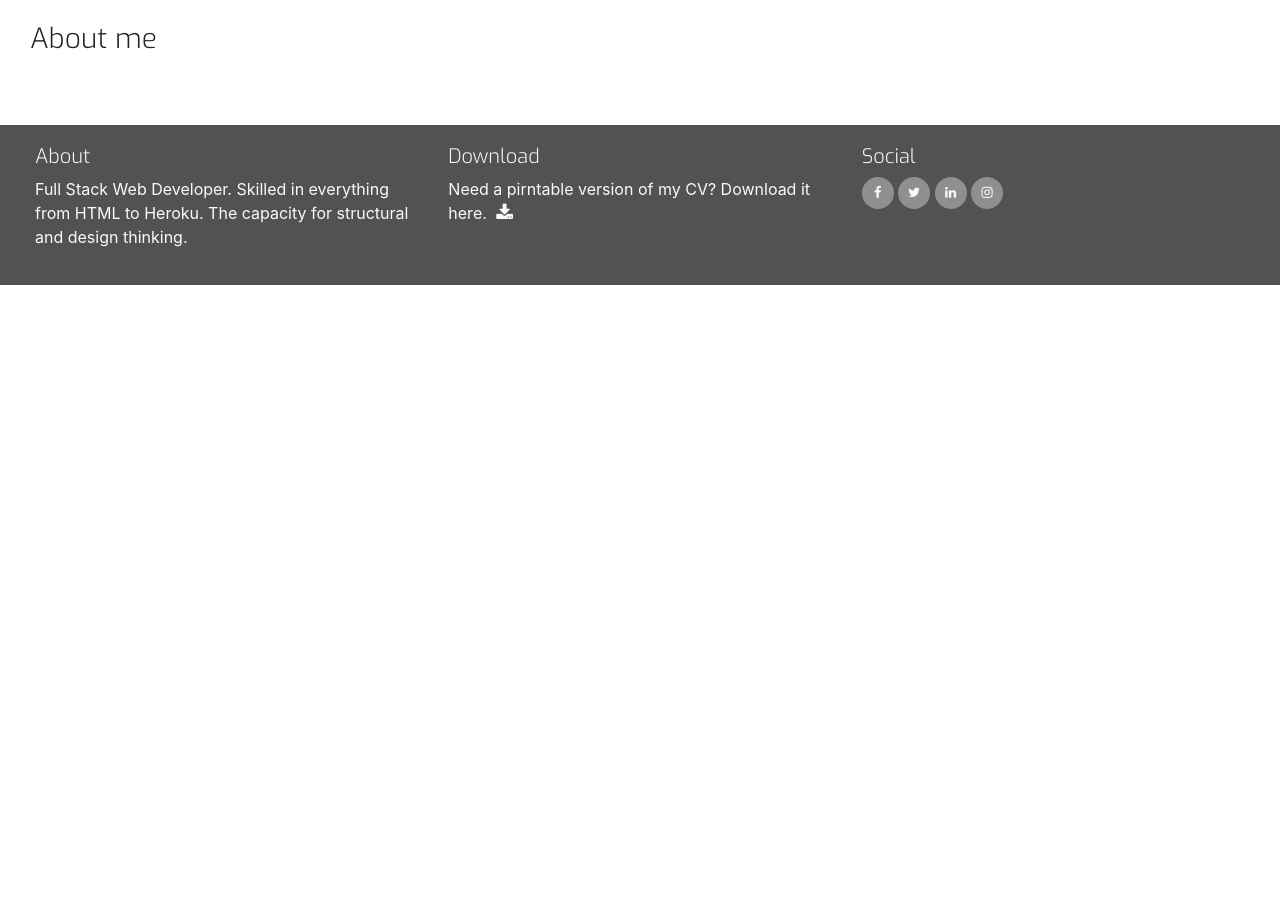
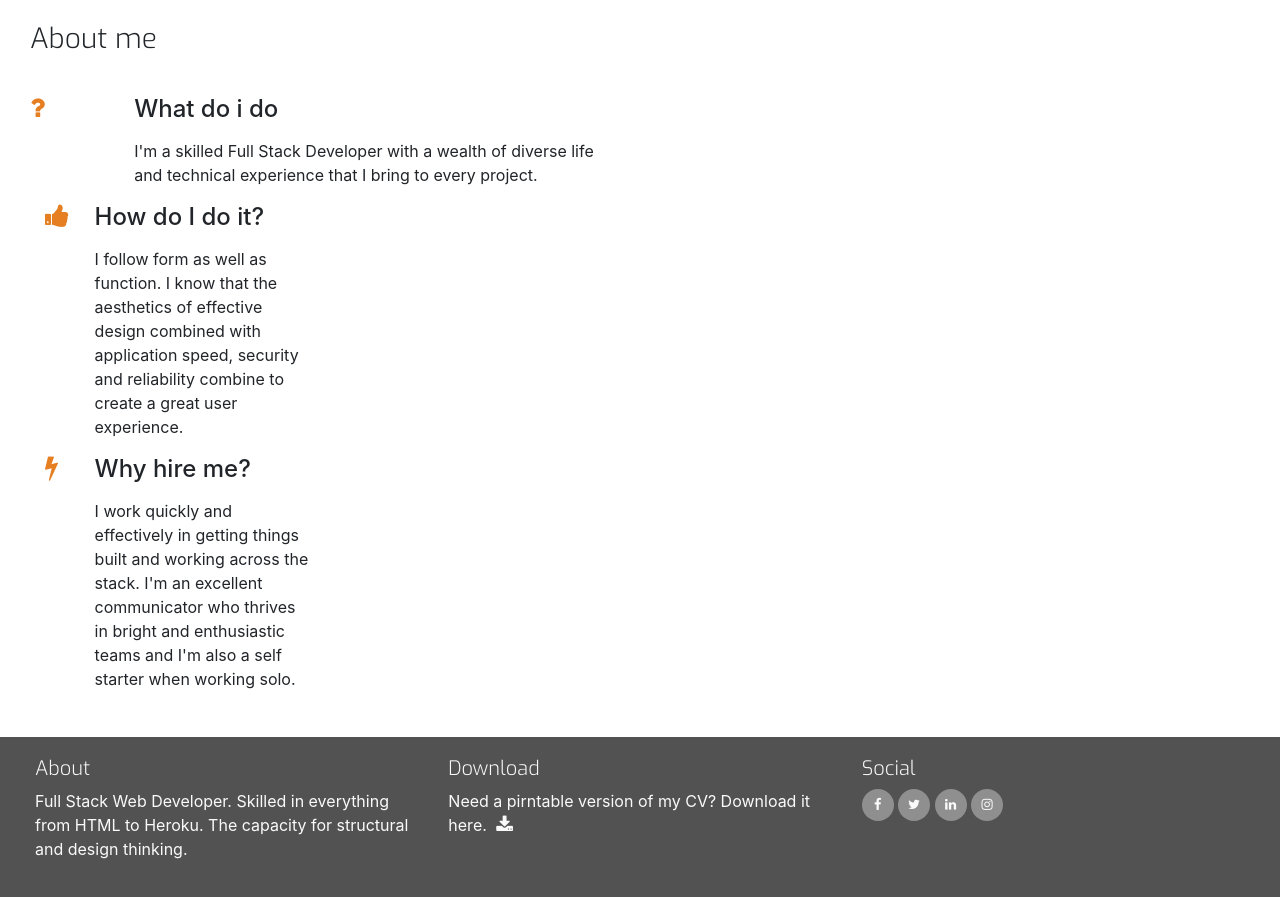
Before and after one commit to Vaugert/ResumeBootstrap, a plain HTML site: page index.html in a window 1280 px wide. Shown: the part 372-1269 px from the top of the page. Before the commit the page ends 800 px from the top, so only its background shows below. Drawn offline with nearby package versions, Linux system fonts and the light colour scheme.

Commit message:
add content to three reasons secton

```diff
--- a/assets/css/style.css
+++ b/assets/css/style.css
@@ -213,3 +213,16 @@
 #footer-details {
     padding: 20px;
 }
+
+/*---------------------Three Reasons */
+
+.three-reasons-icon {
+    font-size: 26px;
+    color: #e67e22;
+
+
+}
+
+.three-reasons-heading {
+    margin-bottom: 15px;
+}
--- a/index.html
+++ b/index.html
@@ -50,8 +50,52 @@
                         <h3 class="section-heading uppercase">About me</h3>
                     </div>
                 </div>
+                <div class="row">
+                    <div class="col-10 offset-1 offset-sm-0 col-sm-4 col-md-6">
+                        <div class="row">
+                            <div class="col-2">
+                                <i class="three-reasons-icon fa fa-question"></i>
+                            </div>
+                            <div class="col-10">
+                                <h4 class="three-reasons-heading uppercase">What do i do</h4>
+                                <p>
+                                    I'm a skilled Full Stack Developer with a wealth of diverse life
+                                    and technical experience that I bring to every project.
+                                </p>
+                            </div>
+                        </div>
+                        <div class="col-10 offset-1 offset-sm-0 col-sm-4 col-md-6">
+                            <div class="row">
+                                <div class="col-2">
+                                    <i class="three-reasons-icon fa fa-thumbs-up" aria-hidden="true"></i>
+                                </div>
+                                <div class="col-10">
+                                    <h4 class="three-reasons-heading uppercase">How do I do it?</h4>
+                                    <p>
+                                        I follow form as well as function. I know that the aesthetics of effective design combined with application speed, security and reliability combine to create a great user experience.
+                                    </p>
+                                </div>
+                            </div>
+                        </div>
+                        <div class="col-10 offset-1 offset-sm-0 col-sm-4 col-md-6">
+                            <div class="row">
+                                <div class="col-2">
+                                    <i class="three-reasons-icon fa fa-bolt" aria-hidden="true"></i>
+                                </div>
+                                <div class="col-10">
+                                    <h4 class="three-reasons-heading uppercase">Why hire me?</h4>
+                                    <p>
+                                        I work quickly and effectively in getting things built and working across the stack. I'm an excellent communicator who thrives in bright and enthusiastic teams and I'm also a self starter when working solo.
+                                    </p>
+                                </div>
+                            </div>
+                    </div>
+
+
+
+                    </div>
+                </div>
              </div>
-
          </div>
     </section>
     <footer class="container-fluid">
```
